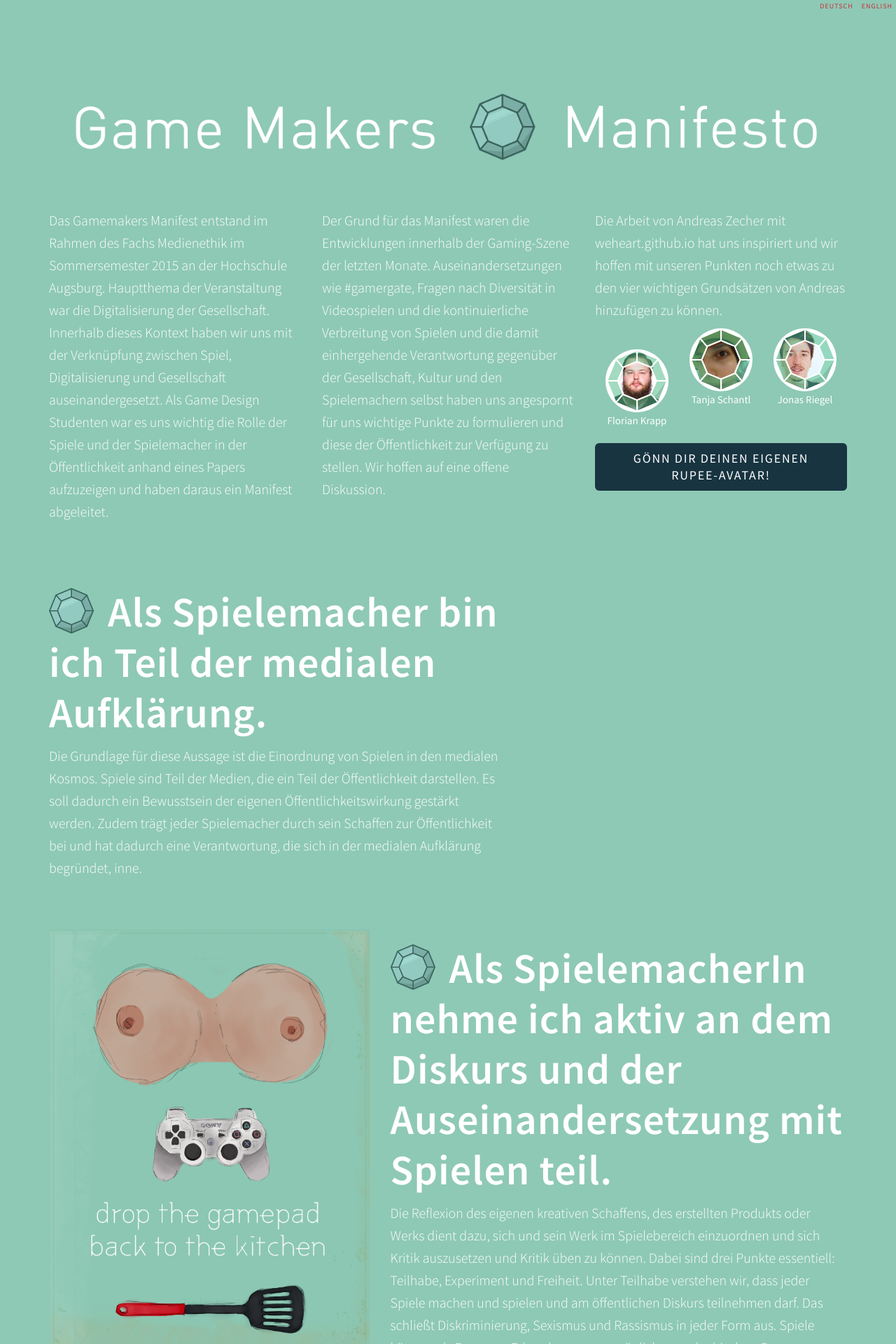
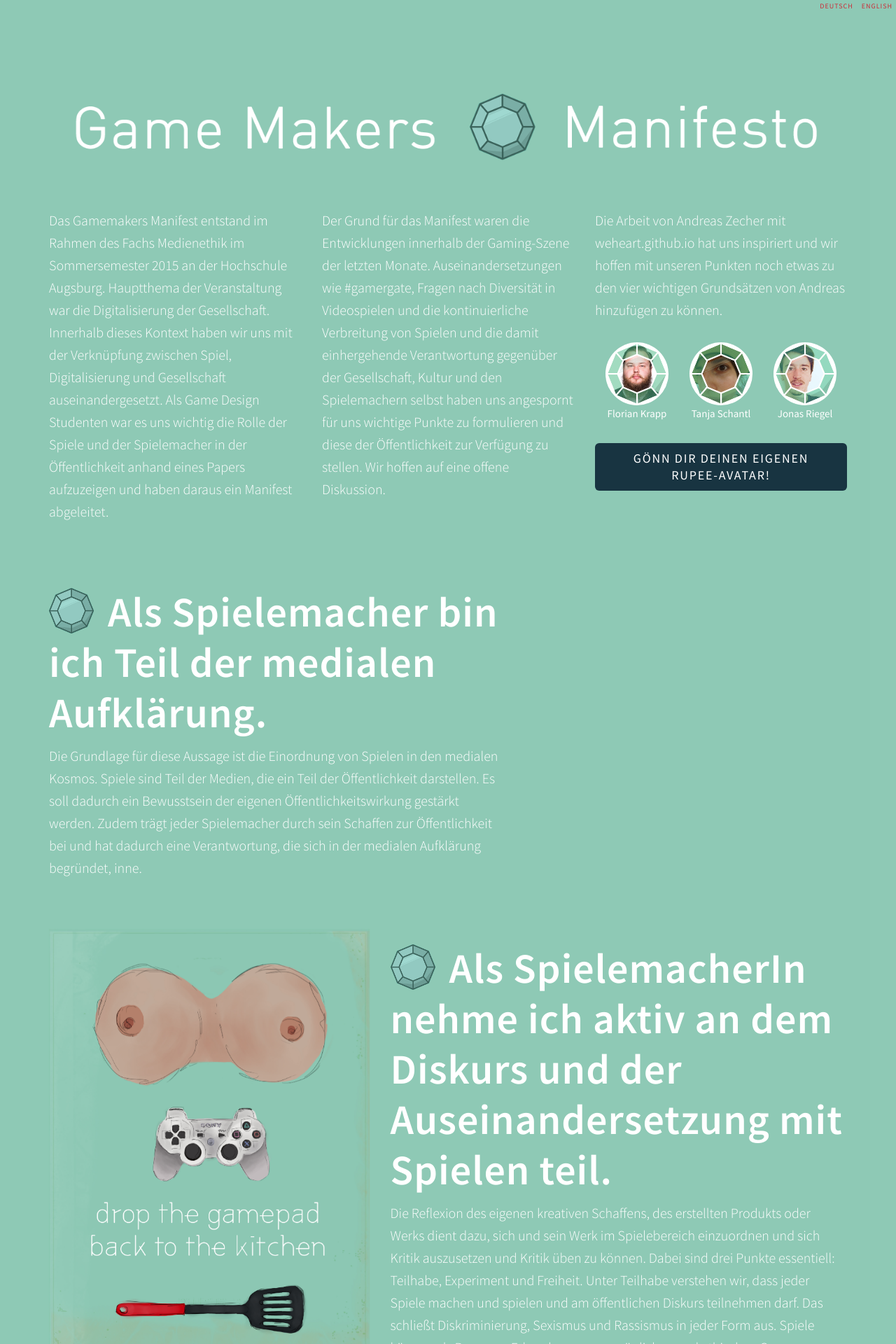
Before and after one commit to gamemakersmanifesto/gamemakersmanifesto.github.io, a Jekyll site: the page built from index.html, in a window 1280 px wide. Shown: the top 1920 px of the page at 70% size. Built offline with Jekyll 4.4.1, drawn with Linux system fonts in a browser that asks for light colours; nearby versions of some CDN libraries.

Commit message:
REFURBISH: Structure + Css

```diff
--- a/_layouts/manifest.html
+++ b/_layouts/manifest.html
@@ -24,8 +24,8 @@ layout: default
 
                 <div class="col-md-4">
                     <p>Die Arbeit von Andreas Zecher mit weheart.github.io hat uns inspiriert und wir hoffen mit unseren Punkten noch etwas zu den vier wichtigen Grundsätzen von Andreas hinzufügen zu können.</p>
-
-                    <div class="col-md-4" style="margin-top:30px;">
+                    <div class="avatare">
+                    <div class="col-md-4">
                         <figure>
                             <img src="img/avatare/Avatar_Flo.png" class="img-responsive img-circle">
                             <figcaption>Florian Krapp</figcaption>
@@ -44,6 +44,7 @@ layout: default
                             <img src="img/avatare/Avatar_Jonas.png" class="img-responsive img-circle">
                             <figcaption>Jonas Riegel</figcaption>
                         </figure>
+                    </div>
                     </div>
                     <div class="clearfix"></div>
                     <a href="/gmmgenerator/index.html" class="btn btn-danger btn-lg avatar-cta btn-block">Gönn dir deinen eigenen <br> Rupee-Avatar!</a>
--- a/css/main.css
+++ b/css/main.css
@@ -89,11 +89,14 @@ img {
     border:#40735a;
 }
 .avatar-cta {
-    margin-top:20px;
+    margin-top:30px;
 }
 figcaption {
     font-size: 150%;
     text-align: center;
+}
+.avatare {
+    margin-top:30px;
 }
 /* TEXT */
 
```
